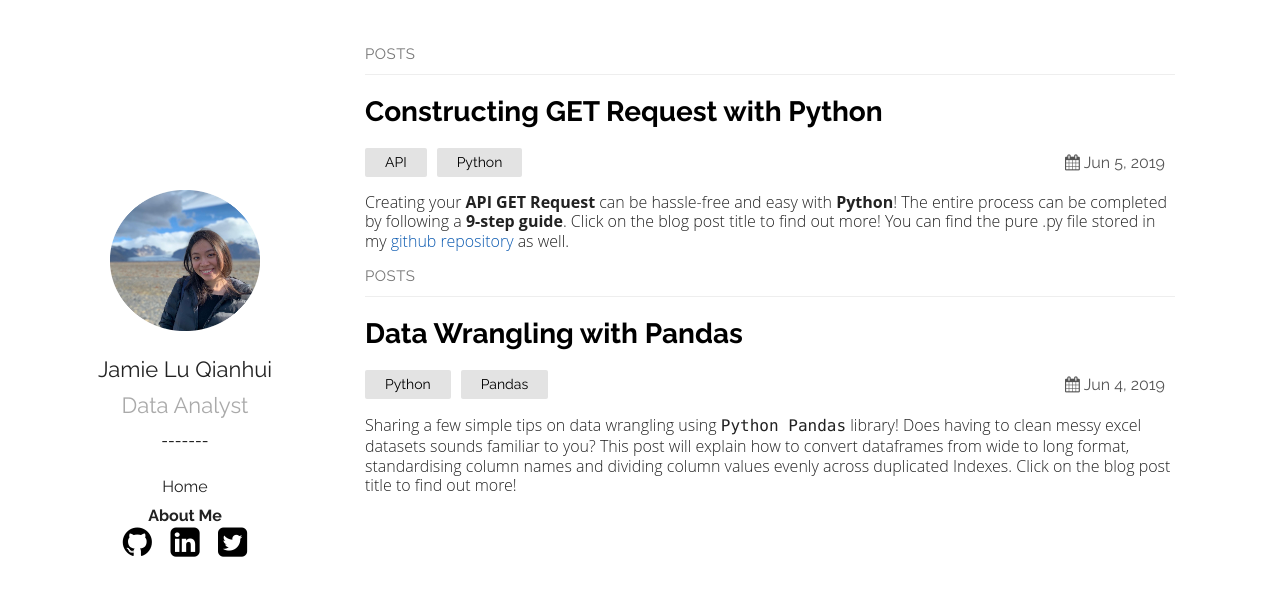
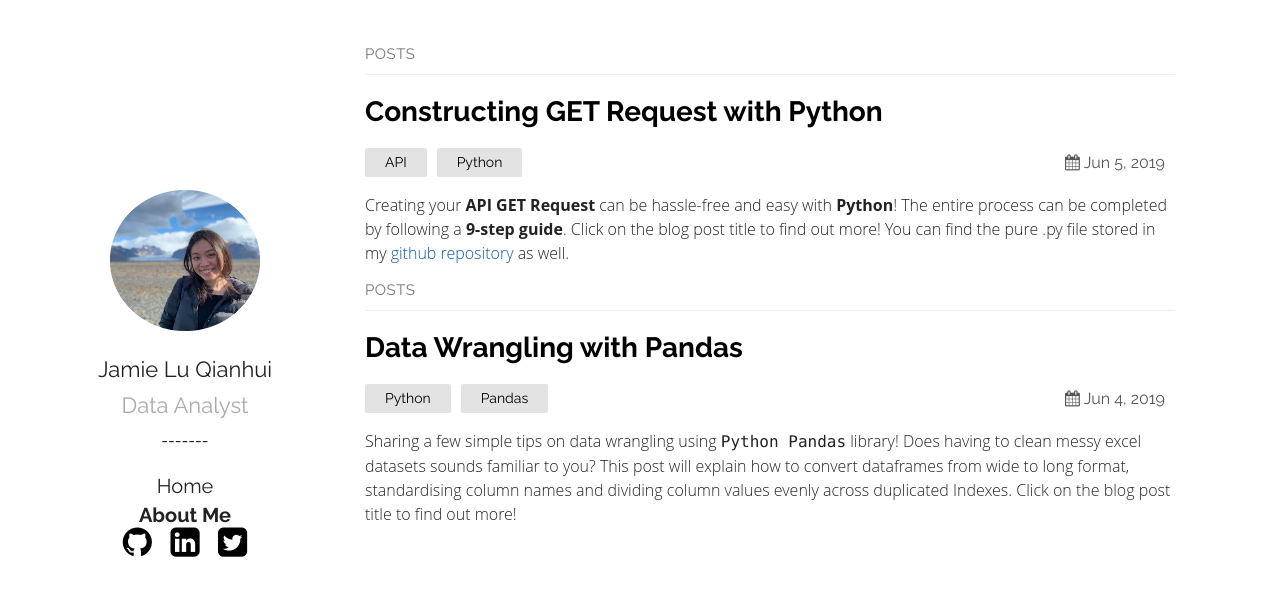
Before and after one commit to jamieqianhui/jamieqianhui.github.io, a Jekyll site: the page built from index.md, in a window 1280 px wide. Shown: the top 596 px of the page. Built offline with Jekyll 4.4.1, drawn with Linux system fonts in a browser that asks for light colours.

Commit message:
Update plain.scss

```diff
--- a/_sass/plain.scss
+++ b/_sass/plain.scss
@@ -89,7 +89,7 @@
 			font-weight: normal;
 		}
 		h3 {
-			font-size: 16px;
+			font-size: 20px;
 			margin-top: 10px;
 			margin-bottom: 0;
 			color: #222222;
@@ -169,7 +169,7 @@
 	font-family: 'Open Sans', sans-serif;
 	font-weight: 300;
 	color: #222;
-	line-height: 1.2em;
+	line-height: 1.5em;
 	a {
 		color: $linkColor;
 		text-decoration: none;
```
